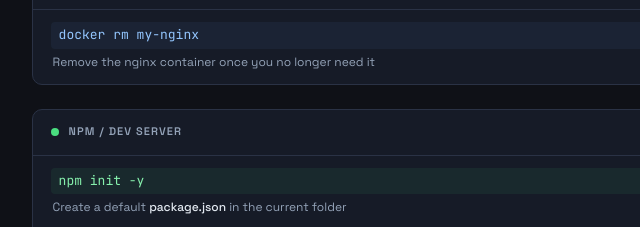
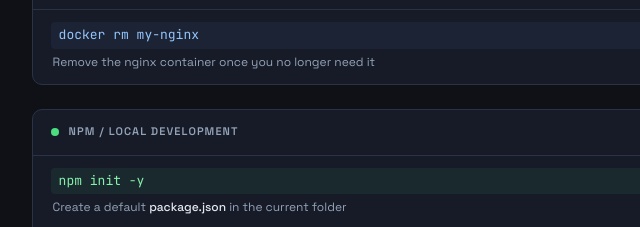
Before and after one commit to Delpedro/cheatsheet, a website: page index.html in a window 1280 px wide. Shown: the part 1990-2217 px from the top of the page, 140-780 px from the left. Drawn offline with Linux system fonts and the light colour scheme.

```diff
--- a/index.html
+++ b/index.html
@@ -385,7 +385,7 @@
   <div class="card full">
     <div class="card-header">
       <div class="card-dot" style="background:#4ade80;"></div>
-      <span class="card-title">npm / Dev Server</span>
+      <span class="card-title">npm / Local Development</span>
     </div>
     <div class="cmd-row">
       <code>npm init -y</code>
```
Also changed, not shown: package.json (added, +24 -0 lines), 1 other file.
